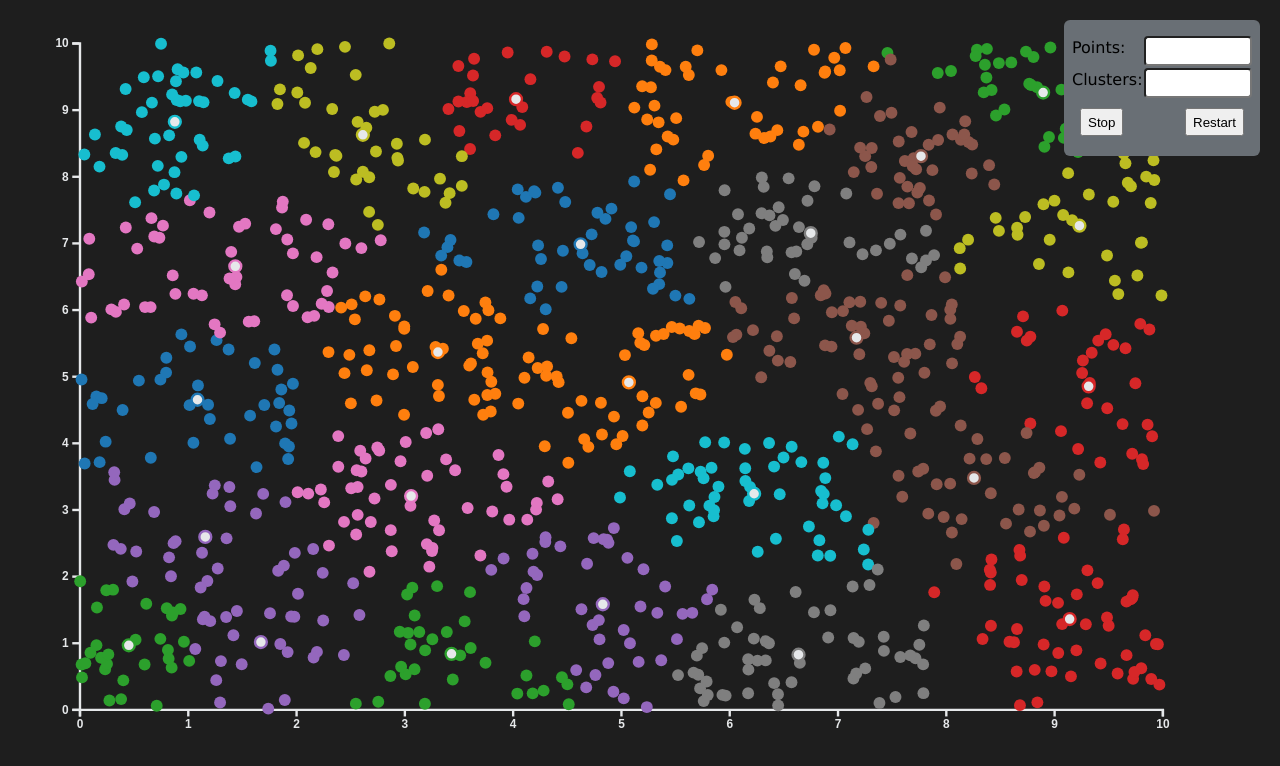
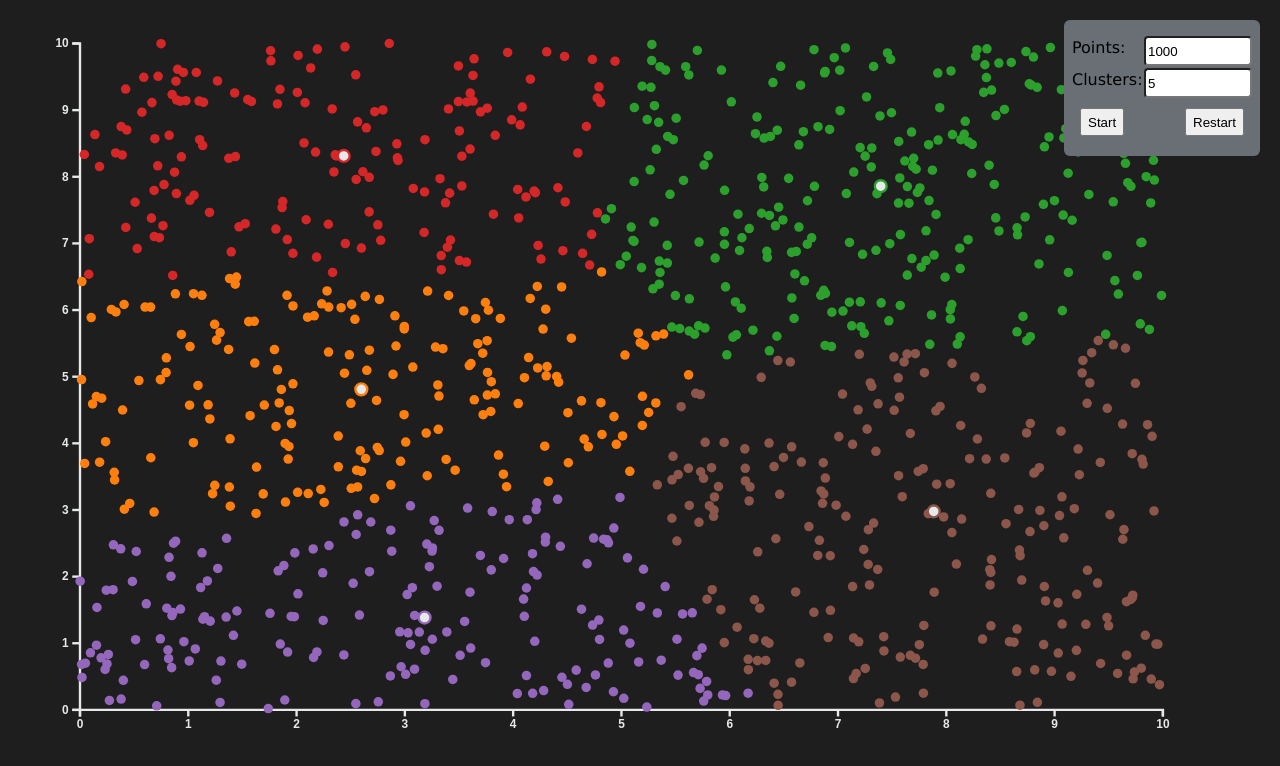
Before and after one commit to IvanLudvig/kmeans, a plain HTML site: page index.html in a window 1280 px wide. Both pictures are taken after a click on the button "Stop". Drawn offline with nearby package versions, Linux system fonts and the light colour scheme; animation ran at ten frames a second.

Commit message:
add buttons

```diff
--- a/index.html
+++ b/index.html
@@ -12,17 +12,16 @@
 
     <div class='controls'>
         <div class='control'>
-            Points: <input type='number' />
+            Points: <input type='number' id='points-input' value='1000' />
         </div>
         <div class='control'>
-            Clusters: <input type='number' />
+            Clusters: <input type='number' id='clusters-input' value='5' />
         </div>
         <div class='control'>
-            <button>
-
+            <button id='stop-btn'>
                 Stop
             </button>
-            <button>
+            <button id='restart-btn'>
                 Restart
             </button>
         </div>
@@ -33,6 +32,42 @@
 
     <script>
         const svgContainer = document.getElementById('container');
+        const pointsNumInput = document.getElementById('points-input');
+        const clustersNumInput = document.getElementById('clusters-input');
+        const stopBtn = document.getElementById('stop-btn');
+        const restartBtn = document.getElementById('restart-btn');
+
+        let numPoints = parseInt(pointsNumInput.value);
+        let numClusters = parseInt(clustersNumInput.value);
+
+        pointsNumInput.addEventListener('input', (ev) => {
+            if (parseInt(ev.target.value) !== numPoints) {
+                numPoints = parseInt(ev.target.value);
+                reset();
+            }
+        });
+
+        clustersNumInput.addEventListener('input', (ev) => {
+            if (parseInt(ev.target.value) !== numClusters) {
+                numClusters = parseInt(ev.target.value);
+                reset();
+            }
+        });
+
+        stopBtn.addEventListener('click', (ev) => {
+            if (interval) {
+                stop();
+                stopBtn.innerText = 'Start';
+            } else {
+                start();
+                stopBtn.innerText = 'Stop';
+            }
+
+        });
+
+        restartBtn.addEventListener('click', (ev) => {
+            reset();
+        });
 
         const margin = { top: 10, right: 30, bottom: 30, left: 60 };
 
@@ -53,10 +88,14 @@
             .attr('font-weight', 'bold')
             .attr('stroke-width', 2);
 
+        window.addEventListener('resize', function (event) {
+            d3.select('svg').attr('viewBox', `${viewBox.x} ${viewBox.y} ${viewBox.w} ${viewBox.h}`)
+                .attr('width', window.innerWidth - margin.left - margin.right)
+                .attr('height', window.innerHeight - margin.top - margin.bottom)
+        });
+
         const xrange = [0, 10];
         const yrange = [0, 10];
-        const numPoints = 1000;
-        const numClusters = 25;
 
         const x = d3.scaleLinear()
             .domain(xrange)
@@ -84,8 +123,8 @@
             return Math.sqrt((a.x - b.x) ** 2 + (a.y - b.y) ** 2);
         }
 
-        let points = generatePoints(numPoints);
-        let centroids = generatePoints(numClusters);
+
+        let points, centroids, pointsSvg, centroidsSvg;
 
         const color = d3.scaleOrdinal(d3.schemeCategory10);
 
@@ -95,26 +134,6 @@
 
         svg.append('g')
             .call(d3.axisLeft(y));
-
-        const pointsSvg = svg.append('g')
-            .selectAll('dot')
-            .data(points)
-            .join('circle')
-            .attr('cx', d => x(d.x))
-            .attr('cy', d => y(d.y))
-            .attr('r', 5)
-            .style('fill', d => color(d.cluster));
-
-        const centroidsSvg = svg.append('g')
-            .selectAll('dot')
-            .data(centroids)
-            .join('circle')
-            .attr('cx', d => x(d.x))
-            .attr('cy', d => y(d.y))
-            .attr('r', 5)
-            .style('fill', '#e6e8ea')
-            .attr('stroke', (d, i) => color(i))
-            .attr('stroke-width', 2);
 
         const closestCentroid = (point) => {
             const distances = centroids.map(centroid => distance(point, centroid));
@@ -126,7 +145,7 @@
             points.forEach(point => {
                 point.cluster = closestCentroid(point);
             });
-            pointsSvg.transition().style('fill', d => color(d.cluster));
+            pointsSvg.transition().duration(500).style('fill', d => color(d.cluster));
         }
 
         const avg = (arr) => arr.reduce((p, c) => p + c, 0) / arr.length;
@@ -138,23 +157,60 @@
                     centroid.y = avg(cluster.map(point => point.y));
                 }
             });
-            centroidsSvg.transition().attr('cx', d => x(d.x)).attr('cy', d => y(d.y));
+            centroidsSvg.transition().duration(500).attr('cx', d => x(d.x)).attr('cy', d => y(d.y));
         }
 
-        const render = () => {
+        const start = () => {
             updatePoints();
-            setInterval(() => {
+            interval = setInterval(() => {
                 updateCentroids();
                 updatePoints();
             }, 1000);
         }
 
+        let interval;
+
+        const stop = () => {
+            if (interval) {
+                clearInterval(interval);
+                interval = null;
+            }
+        }
+
         const reset = () => {
+            stop();
+
             points = generatePoints(numPoints);
             centroids = generatePoints(numClusters);
+
+            d3.select('#points-svg').remove();
+            d3.select('#centroids-svg').remove();
+            pointsSvg = svg.append('g')
+                .attr('id', 'points-svg')
+                .selectAll('dot')
+                .data(points)
+                .join('circle')
+                .attr('cx', d => x(d.x))
+                .attr('cy', d => y(d.y))
+                .attr('r', 4)
+                .style('fill', d => color(d.cluster));
+
+            centroidsSvg = svg.append('g')
+                .attr('id', 'centroids-svg')
+                .selectAll('dot')
+                .data(centroids)
+                .join('circle')
+                .attr('cx', d => x(d.x))
+                .attr('cy', d => y(d.y))
+                .attr('r', 5)
+                .style('fill', '#e6e8ea')
+                .attr('stroke', (d, i) => color(i))
+                .attr('stroke-width', 2);
+
+            start();
         }
 
-        render();
+        reset();
 
     </script>
 </body>
--- a/styles.css
+++ b/styles.css
@@ -11,7 +11,6 @@
     height: 120px;
     background-color: #696f75;
     border-radius: 6px;
-    /* opacity: 0.6; */
     z-index: 2;
     font-family: 'Lucida Sans', 'Lucida Sans Regular', 'Lucida Grande', 'Lucida Sans Unicode', Geneva, Verdana, sans-serif;
     padding: 8px;
```
